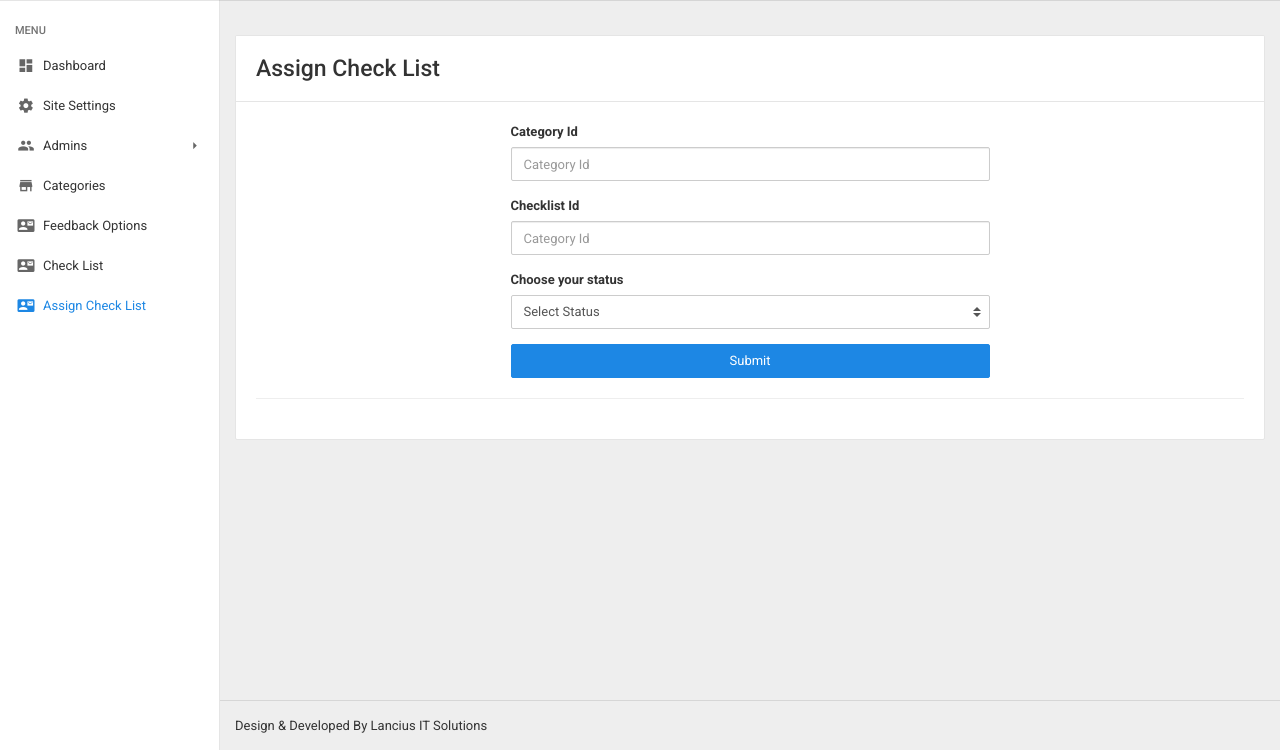
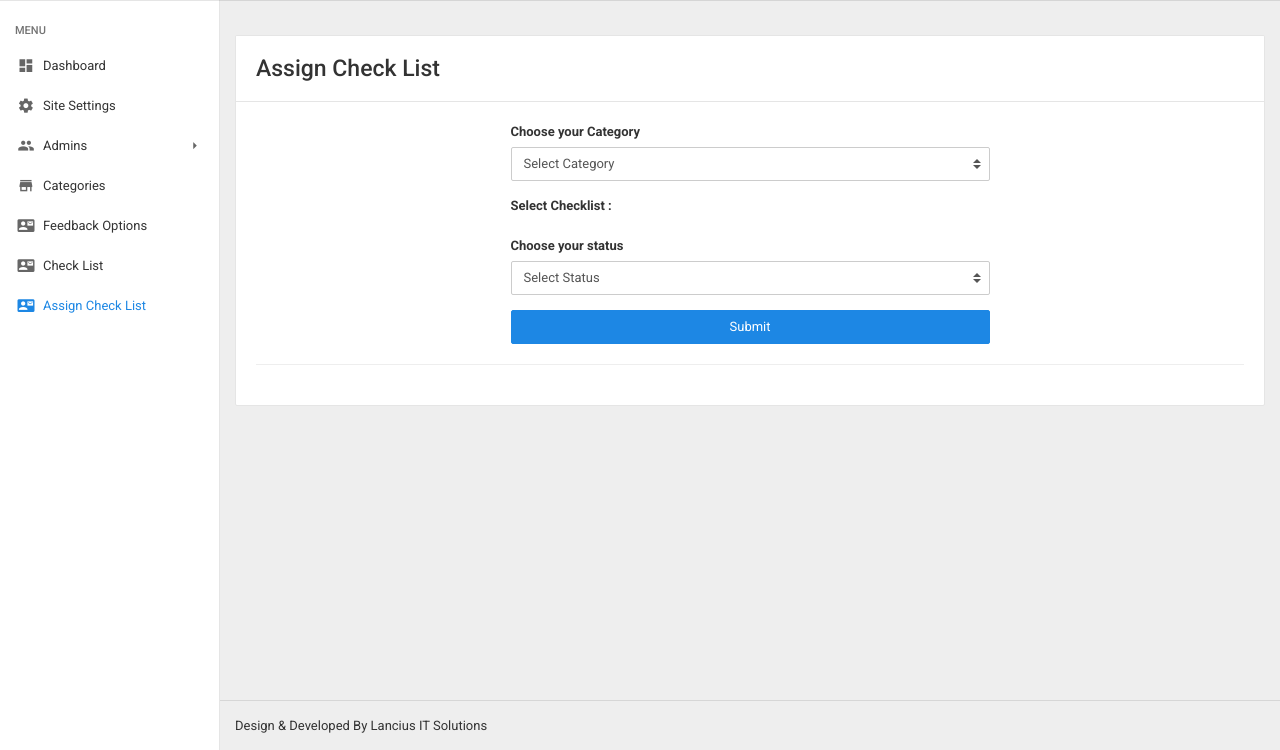
Before and after one commit to Srinivaslancius/feedback, a PHP site: page /feedback/add_assign_check_list.php in a window 1280 px wide. Shown: the part 50-800 px from the top of the page. Run offline with PHP 8.4, Linux system fonts and the light colour scheme; a user stored in the database is signed in; data comes from the database, SQL or seed files in the repository; tables that the repository leaves empty or names only in its code hold one stand-in row (values such as "Sample post"); some libraries are stand-ins or nearby versions.

Commit message:
changes in add_assign_check_list

```diff
--- a/manage_webmaster/add_assign_check_list.php
+++ b/manage_webmaster/add_assign_check_list.php
@@ -6,7 +6,7 @@
 }else  {
   //If success
   $category_id = $_POST['category_id'];
-  $checklist_id = $_POST['checklist_id'];
+  $checklist_id = implode(',', $_POST['checklist_id']);
   $status = $_POST['status'];
 
   $sql = "INSERT INTO assign_check_list (`category_id`,  `checklist_id`,`status`) VALUES ('$category_id', '$checklist_id','$status')";
@@ -26,16 +26,27 @@
             <div class="row">
               <div class="col-sm-8 col-sm-offset-2 col-md-6 col-md-offset-3">
                 <form data-toggle="validator" method="POST">
+                  <?php $getCategories = getDataFromTables('categories','0',$clause=NULL,$id=NULL,$activeStatus=NULL,$activeTop=NULL);?>
                   <div class="form-group">
-                    <label for="form-control-2" class="control-label">Category Id</label>
-                    <input type="text" class="form-control" id="form-control-2" name="category_id" placeholder="Category Id" data-error="Please enter Category Id." required>
+                    <label for="form-control-3" class="control-label">Choose your Category</label>
+                    <select id="form-control-3" name="category_id" class="custom-select" data-error="This field is required." required>
+                      <option value="">Select Category</option>
+                      <?php while($row = $getCategories->fetch_assoc()) {  ?>
+                        <option value="<?php echo $row['id']; ?>"><?php echo $row['category_name']; ?></option>
+                      <?php } ?>
+                   </select>
                     <div class="help-block with-errors"></div>
                   </div>
-                  <div class="form-group">
-                    <label for="form-control-2" class="control-label">Checklist Id</label>
-                    <input type="text" class="form-control" id="form-control-2" name="checklist_id" placeholder="Category Id" data-error="Please enter Checklist Id." required>
-                    <div class="help-block with-errors"></div>
-                  </div>
+
+                  <?php $getfeedbackOpt = getDataFromTables('check_list','0',$clause=NULL,$id=NULL,$activeStatus=NULL,$activeTop=NULL);?>
+                    <div class="form-group">
+                      <label for="form-control-2" class="control-label">Select Checklist : </label><br />
+
+                     <?php while ($row = $getfeedbackOpt->fetch_assoc()) { ?>
+                      <input type="checkbox" value="<?php echo $row['check_list_name']; ?>" name="checklist_id[0]"> <?php echo $row['check_list_name']; ?> &nbsp;&nbsp;
+                      <?php } ?>
+
+                    </div>
                   <?php $getStatus = getDataFromTables('user_status',$status=NULL,$clause=NULL,$id=NULL,$activeStatus=NULL,$activeTop=NULL);?>
                   <div class="form-group">
                     <label for="form-control-3" class="control-label">Choose your status</label>
```
